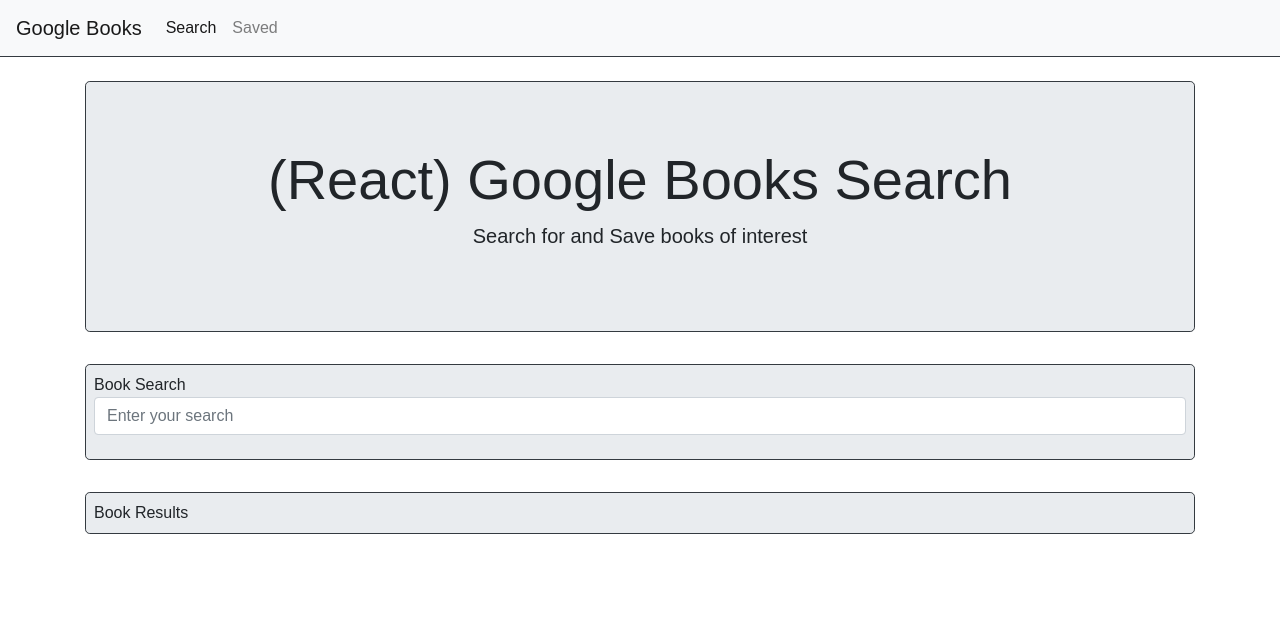
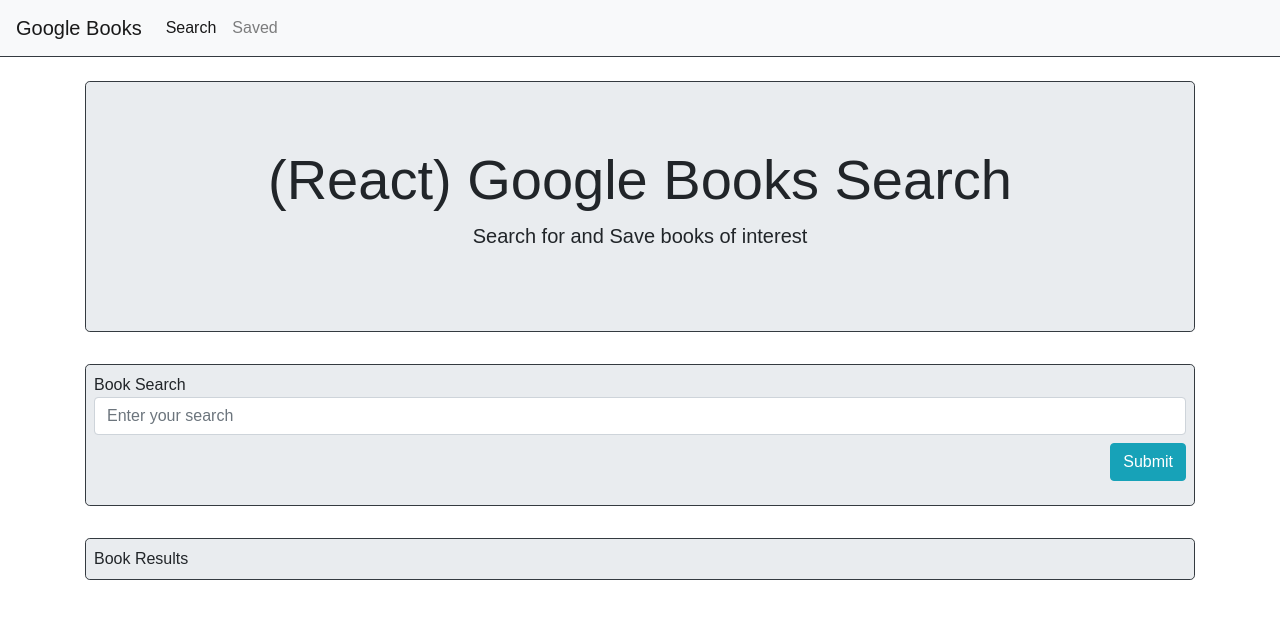
Before and after one commit to WarriorofZarona/Google-Books-Search, a React (Create React App) app in the folder client/: page / in a window 1280 px wide. Shown: the top 618 px of the page. Built offline with nearby package versions, Linux system fonts and the light colour scheme; no server answers.

Commit message:
added a submit button

```diff
--- a/client/src/components/BookSearch.js
+++ b/client/src/components/BookSearch.js
@@ -8,13 +8,14 @@
             <div className="jumbotron border border-dark p-2">
                 Book Search
             <form className="search" >
-                    <div className="form-group text-center">
+                    <div className="form-group text-right">
                         <input
                             type="text"
                             className="form-control"
                             placeholder="Enter your search"
                             id="book"
                         />
+                        <button type="submit" className="btn btn-info mt-2">Submit</button>
                     </div>
                 </form >
             </div>
```
